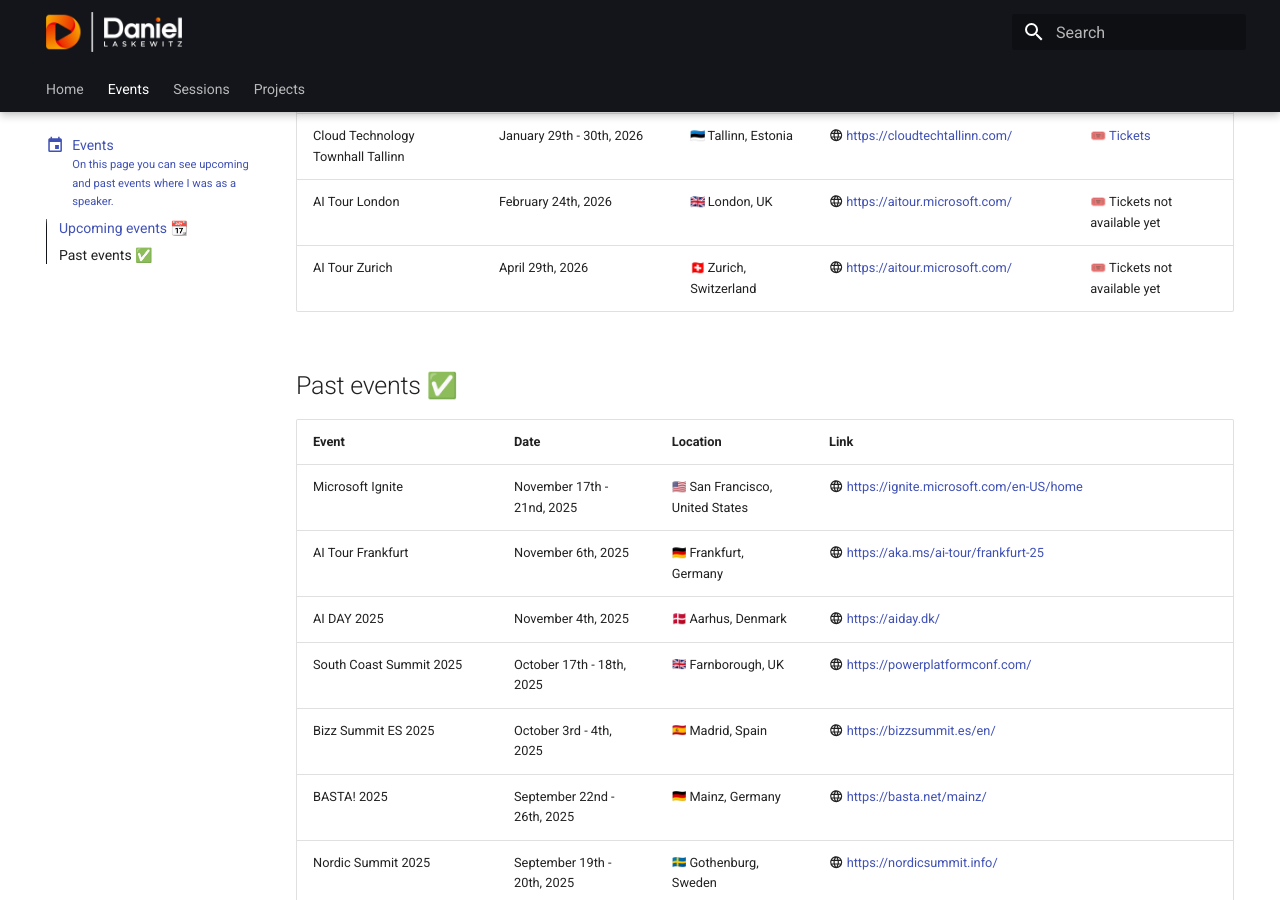
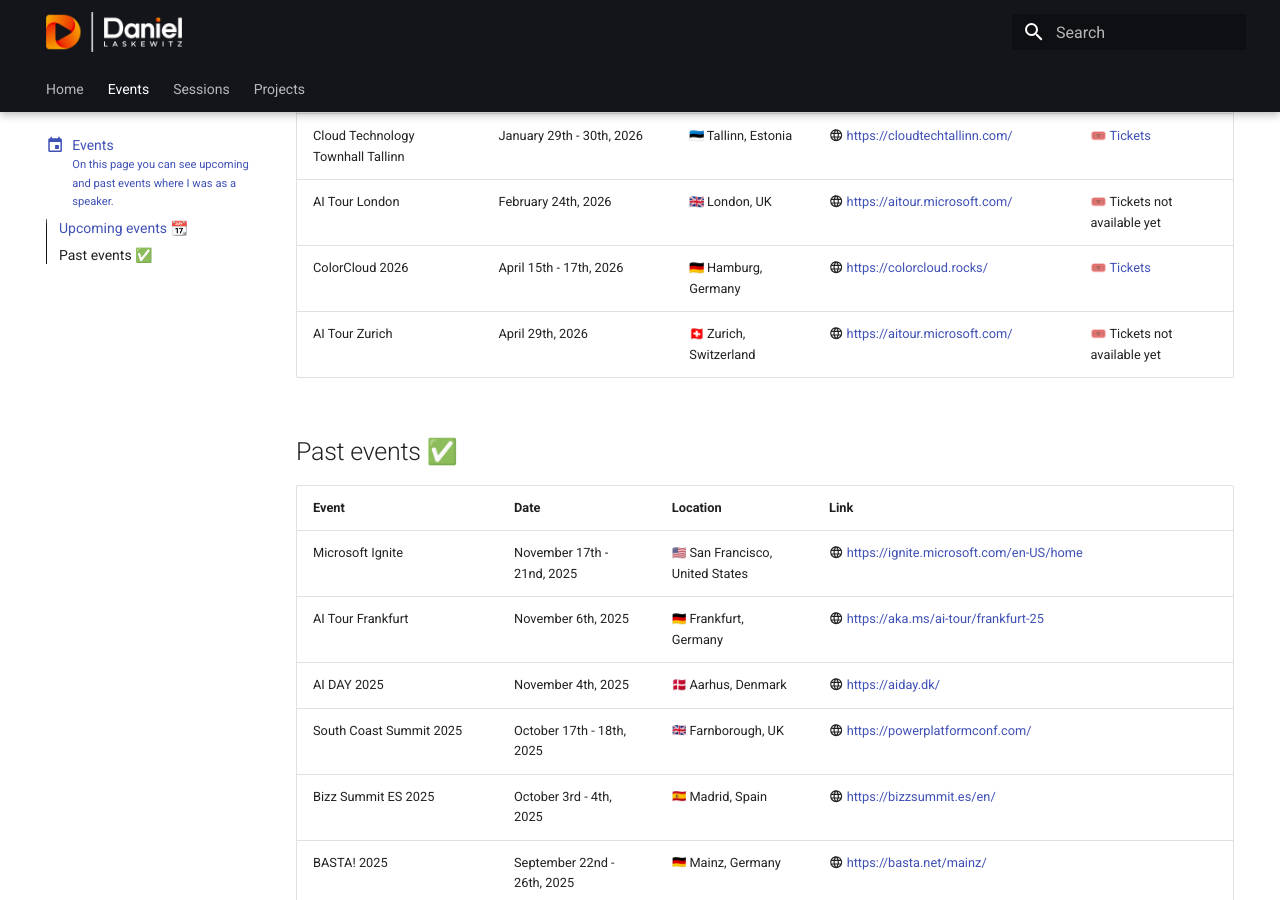
Before and after one commit to Laskewitz/laskewitz.github.io, an MkDocs documentation site: the page built from docs/events.md, in a window 1280 px wide and 900 px high, scrolled down 338 px. Built offline with MkDocs 1.6.1 and Material for MkDocs 9.7.7, drawn with Linux system fonts in a browser that asks for light colours; emoji names are drawn with the system emoji font.

Commit message:
Updated with colorcloud

```diff
--- a/docs/events.md
+++ b/docs/events.md
@@ -19,6 +19,7 @@
 | CollabDays Oslo 2025 | December 5th - December 6th, 2025 | :no: Oslo, Norway | :material-web: [https://www.collabdays.org/2025-oslo/](https://www.collabdays.org/2025-oslo/) | 🎟️ [Tickets](https://www.collabdays.org/2025-oslo/register/) |
 | Cloud Technology Townhall Tallinn | January 29th - 30th, 2026 | :ee: Tallinn, Estonia | :material-web: [https://cloudtechtallinn.com/](https://cloudtechtallinn.com/) | 🎟️ [Tickets](https://cloudtechtallinn.com/) |
 | AI Tour London | February 24th, 2026 | :gb: London, UK | :material-web: [https://aitour.microsoft.com/](https://aitour.microsoft.com/) | 🎟️ Tickets not available yet |
+| ColorCloud 2026 | April 15th - 17th, 2026 | :de: Hamburg, Germany | :material-web: [https://colorcloud.rocks/](https://colorcloud.rocks/) | 🎟️ [Tickets](https://colorcloud.rocks/tickets/) |
 | AI Tour Zurich | April 29th, 2026 | :ch: Zurich, Switzerland | :material-web: [https://aitour.microsoft.com/](https://aitour.microsoft.com/) | 🎟️ Tickets not available yet |
 <!-- | Name | Date | :nl: | :material-web: [website](website) | 🎟️ [Tickets]() | -->
 
```
